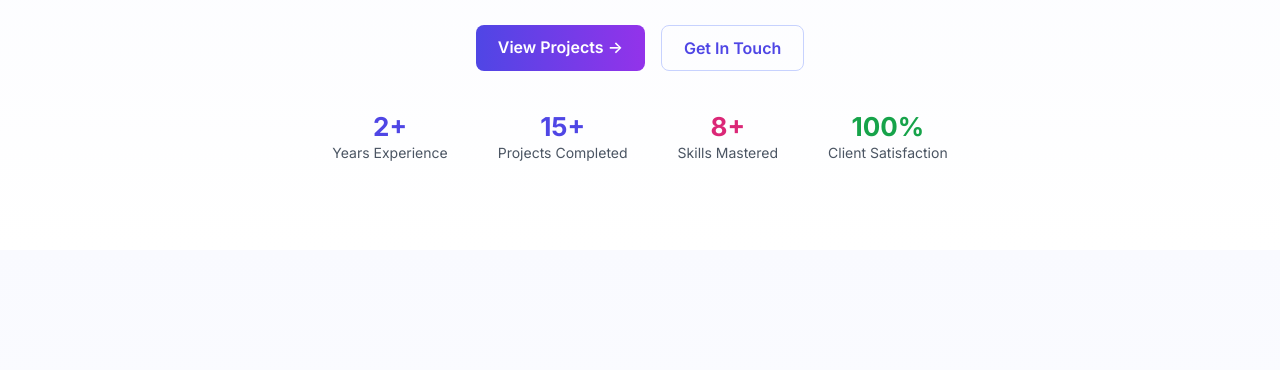
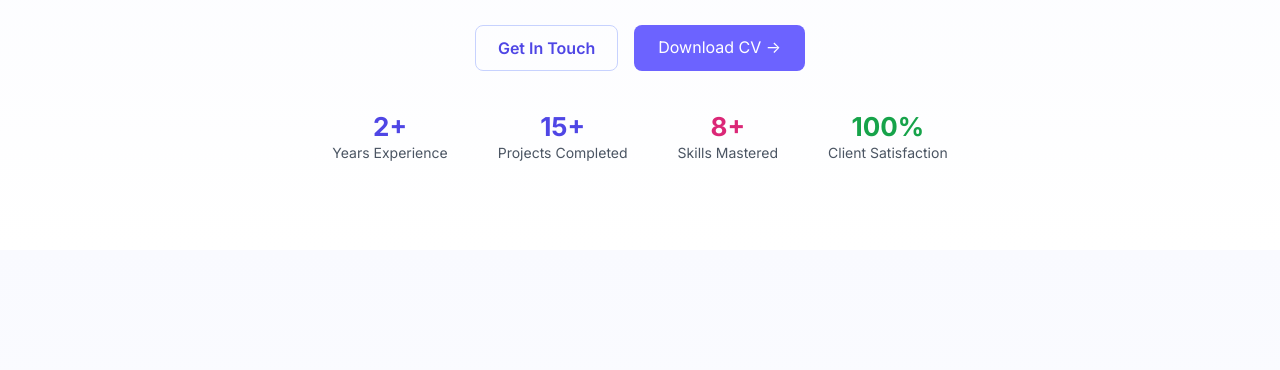
Before and after one commit to Pooja-businessanalyst/pooja-goutam-portfolio, a plain HTML site: page index.html in a window 1280 px wide. Shown: the part 394-764 px from the top of the page. Drawn offline with Linux system fonts and the light colour scheme.

Commit message:
Added CV download button and updated intro text

```diff
--- a/index.html
+++ b/index.html
@@ -37,8 +37,11 @@
       right solutions.
     </p>
     <div class="hero-buttons">
-      <a href="#projects" class="btn-primary">View Projects →</a>
       <a href="#contact" class="btn-outline">Get In Touch</a>
+      <a href="assets/Pooja_Goutam_CV.pdf" download class="btn">
+        Download CV →
+    </a>
+
     </div>
     <div class="stats-row">
       <div><span class="stat-number purple">2+</span><br><span class="stat-label">Years Experience</span></div>
--- a/styles.css
+++ b/styles.css
@@ -112,6 +112,21 @@ body{
   font-weight: 600;
   text-decoration: none;
 }
+.btn {
+  display: inline-block;
+  padding: 0.75rem 1.5rem;
+  font-size: 1rem;
+  color: white;
+  background-color: #6C63FF;
+  border-radius: 8px;
+  text-decoration: none;
+  transition: background-color 0.3s ease;
+}
+
+.btn:hover {
+  background-color: #574bff;
+}
+
 
 
 /* Stats Row */
```
Also changed, not shown: 1 other file.
